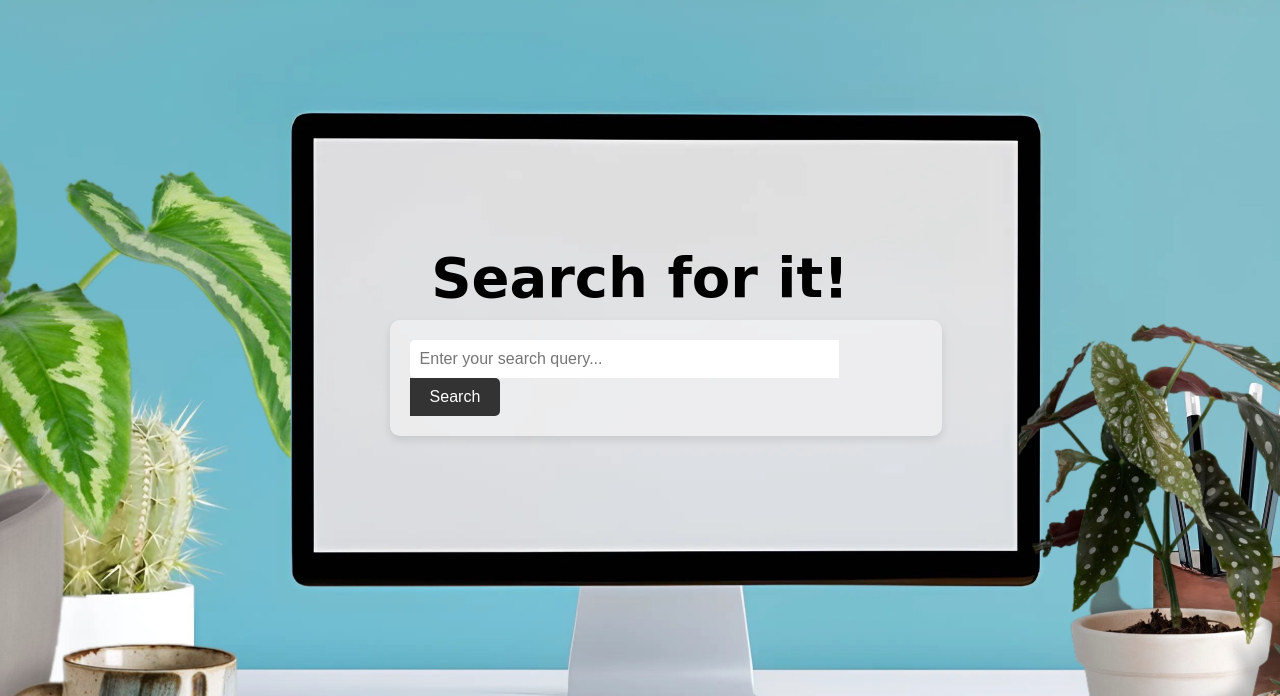
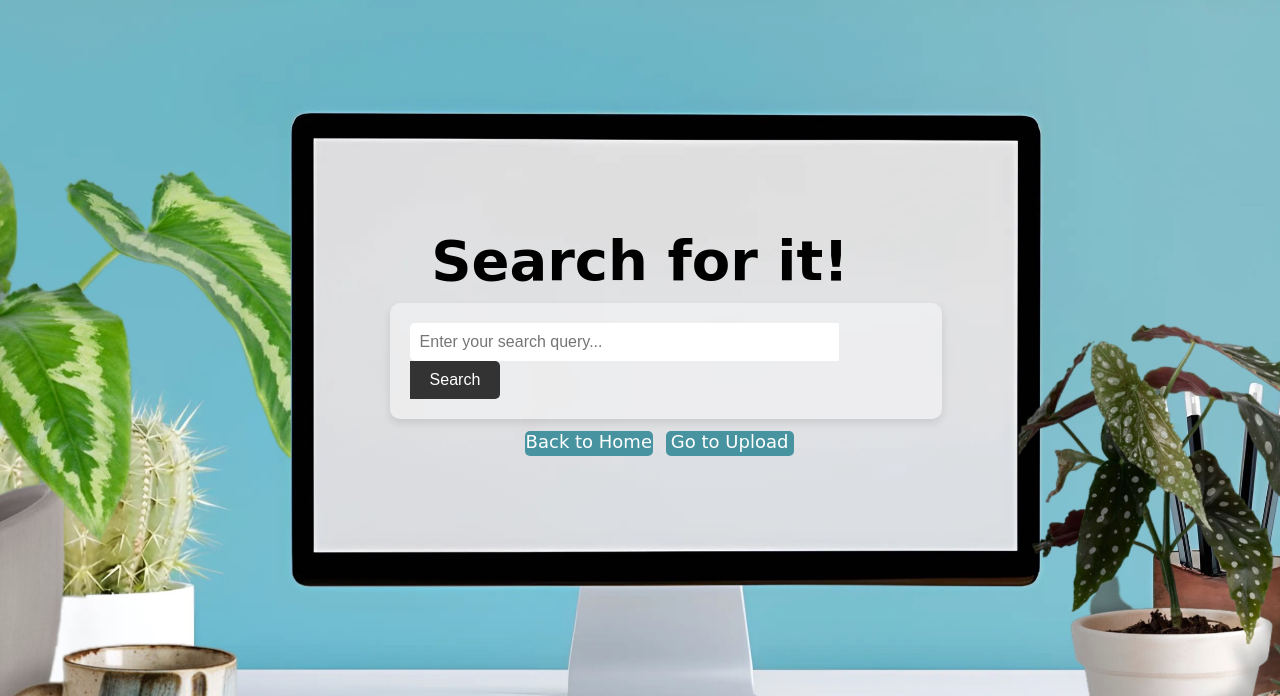
Before and after one commit to michaeltwo/searchLite, a Django app: page /searchLite/search/ in a window 1280 px wide. Shown: the top 696 px of the page. Run offline with Django 4.2, Linux system fonts and the light colour scheme.

Commit message:
additional buttons

```diff
--- a/searchLite/app/templates/search.html
+++ b/searchLite/app/templates/search.html
@@ -55,6 +55,19 @@
         .search-button:hover {
             background-color: #555;
         }
+        .navigation-buttons a{
+            width: 10%;
+            height: 73%;
+            font-size: 18px;
+            background-color: #4893a0;
+            color: #fff;
+            border: none;
+            cursor: pointer;
+            border-radius: 5px;
+            text-align: center;
+            text-decoration: none;
+            margin-top: 1%;
+        }
     </style>
 </head>
 <body>
@@ -66,5 +79,10 @@
             <button class="search-button" type="submit">Search</button>
         </form>
     </div>
+    <div class="navigation-buttons" style="display: flex; width: 100%;">
+        <p></p>
+        <a href="{% url 'homepage' %}" style="font-family: 'Dancing Script', cursive; margin-left: 41%; margin-right: 1%;">Back to Home</a>
+        <a href="{% url 'upload' %}" style="font-family: 'Dancing Script', cursive;">Go to Upload</a>
+    </div>
 </body>
 </html>
```
Also changed, not shown: searchLite/app/templates/results.html (+6 -7 lines).
